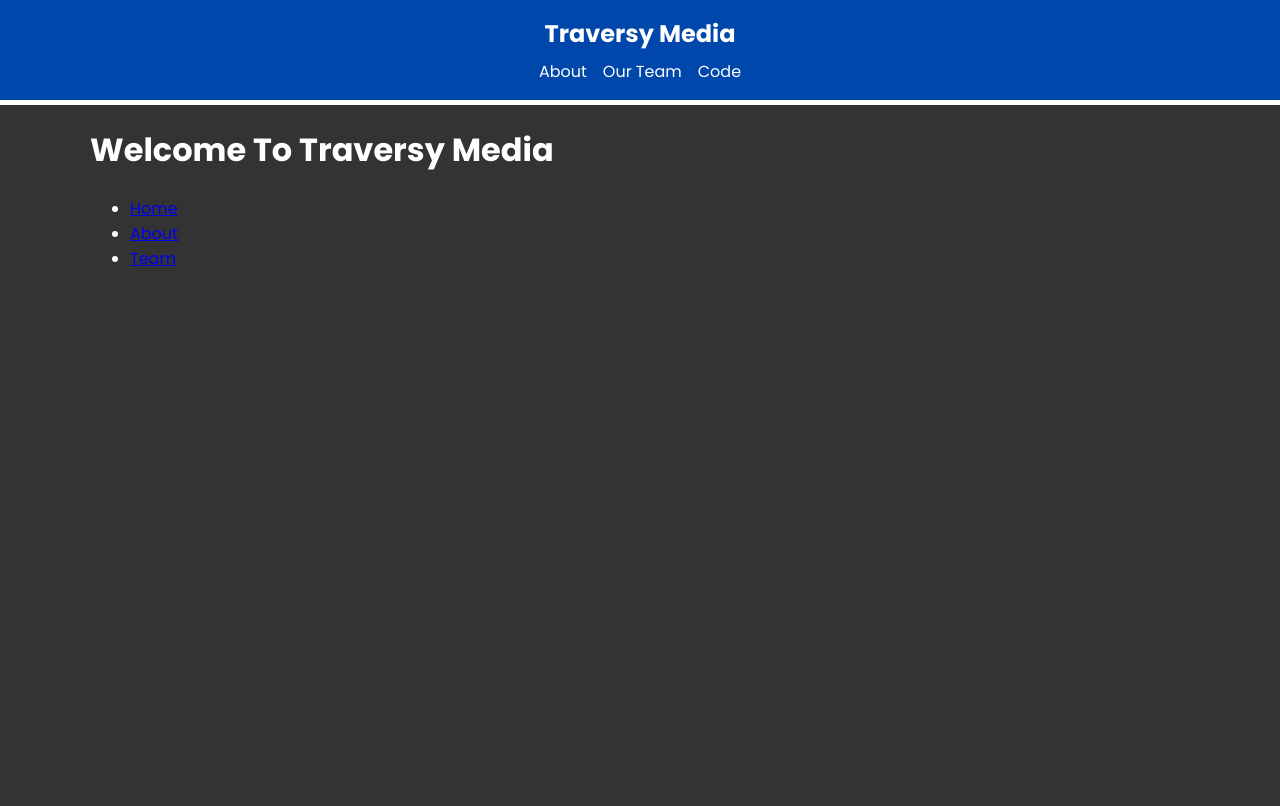
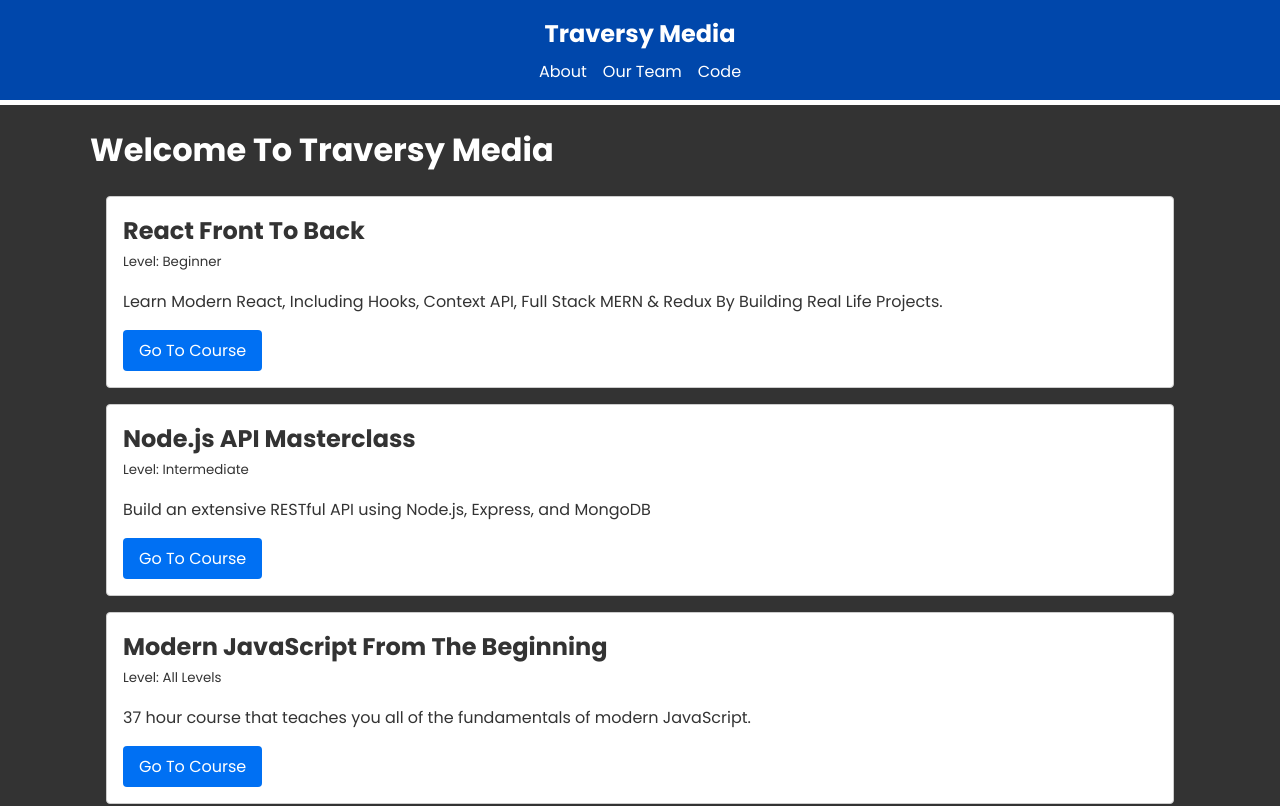
Before and after one commit to JoseIgnacioTapia/next-13-crash, a Next.js app: page / in a window 1280 px wide. Shown: the top 806 px of the page. Built offline with nearby package versions, Linux system fonts and the light colour scheme.

Commit message:
Fetching courses data

```diff
--- /dev/null
+++ b/app/components/Courses.tsx
@@ -0,0 +1,54 @@
+"use client";
+import Link from "next/link";
+import { useEffect, useState } from "react";
+
+interface Course {
+  id: number;
+  title: string;
+  description: string;
+  link: string;
+  level: string;
+}
+
+type CourseArray = Course[];
+
+async function fetchCourses(): Promise<CourseArray> {
+  const response = await fetch("http://localhost:3000/api/courses");
+  const courses = await response.json();
+  return courses;
+}
+
+function Courses(): JSX.Element {
+  const [coursesArr, setCoursesArr] = useState<CourseArray | null>(null);
+
+  useEffect(() => {
+    async function fetchData() {
+      try {
+        const courses = await fetchCourses();
+        console.log(courses);
+        setCoursesArr(courses);
+      } catch (error) {
+        console.error(error);
+      }
+    }
+
+    fetchData();
+  }, []);
+
+  return (
+    <div className="courses">
+      {coursesArr?.map((course) => (
+        <div key={course.id} className="card">
+          <h2>{course.title}</h2>
+          <small>Level: {course.level}</small>
+          <p>{course.description}</p>
+          <Link href={course.link} target="_blank" className="btn">
+            Go To Course
+          </Link>
+        </div>
+      ))}
+    </div>
+  );
+}
+
+export default Courses;
--- a/app/page.tsx
+++ b/app/page.tsx
@@ -1,21 +1,11 @@
-import Link from 'next/link';
+import Courses from "./components/Courses";
 
 const HomePage: React.FC = () => {
   return (
-    <div>
+    <>
       <h1>Welcome To Traversy Media</h1>
-      <ul>
-        <li>
-          <Link href="/">Home</Link>
-        </li>
-        <li>
-          <Link href="/about">About</Link>
-        </li>
-        <li>
-          <Link href="/about/team">Team</Link>
-        </li>
-      </ul>
-    </div>
+      <Courses />
+    </>
   );
 };
 
```
